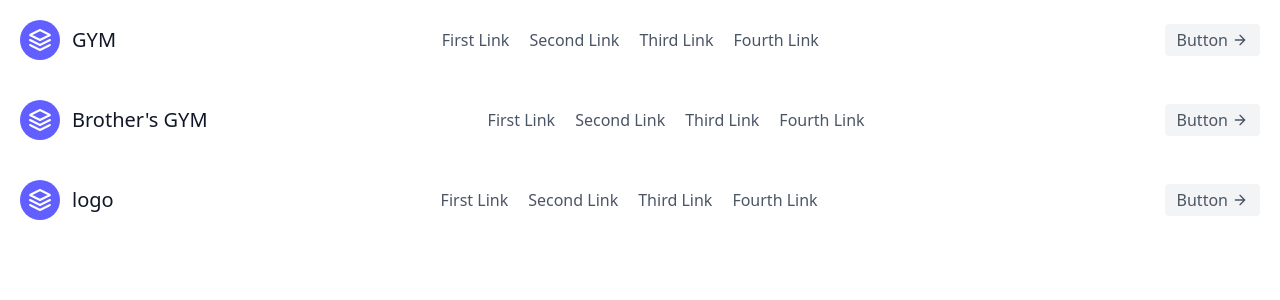
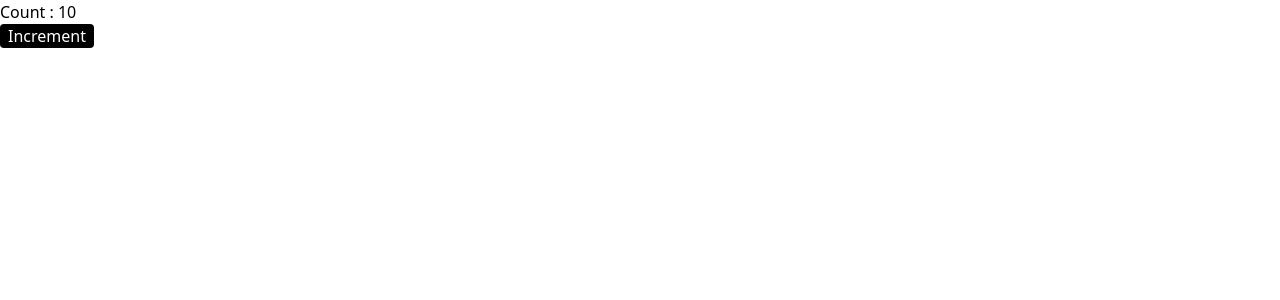
Before and after one commit to ganeshdutt100/React, a React (Vite) app in the folder code1/: page / in a window 1280 px wide. Shown: the top 300 px of the page. Built offline with nearby package versions, Linux system fonts and the light colour scheme.

Commit message:
useEffect

```diff
--- a/code1/src/App.jsx
+++ b/code1/src/App.jsx
@@ -1,26 +1,32 @@
-import FirstChild from "./components/FirstChild"
-import { Navbar } from "./components/Navbar"
+// import FirstChild from "./components/FirstChild";
+// import { Navbar } from "./components/Navbar";
+
+import Code2UseEffect from "./components/Code2UseEffect";
 
 function App() {
-
+  // const eventHandler = () => alert("Clicked!");
 
   return (
     <>
-    <Navbar logoName="GYM" />
+      {/* <Navbar logoName="GYM" />
     <Navbar logoName="Brother's GYM" />
     <Navbar  />
-    {/* <ChildComponents name="XYZ" age="23" /> */}
-    {/* <FirstChild name="Ganesh" age="xyz" />
-    <FirstChild  /> */}
+    <ChildComponents name="XYZ" age="23" />
+    <FirstChild name="Ganesh" age="xyz" />
+    <FirstChild  />
+    <ChildComponents onClick={eventHandler}></ChildComponents> */}
+
+      <Code2UseEffect />
     </>
-  )
+  );
 }
 
-// function ChildComponents(porps){
-//   return(
-//     <h1>Name :{props.name}  , Age : {props.age}  </h1>
+function ChildComponents({ onClick }) {
+  return (
+    <>
+      <button onClick={onClick}>Click me </button>
+    </>
+  );
+}
 
-//   )
-// }
-
-export default App
+export default App;
--- /dev/null
+++ b/code1/src/components/Code1UseState.jsx
@@ -0,0 +1,7 @@
+import React from "react";
+
+const Code1UseState = () => {
+  return <div></div>;
+};
+
+export default Code1UseState;
--- /dev/null
+++ b/code1/src/components/Code2UseEffect.jsx
@@ -0,0 +1,24 @@
+import React, { useState, useEffect } from "react";
+
+const Code2UseEffect = () => {
+  const [count, setCount] = useState(10);
+  useEffect(() => {
+    console.log(`count Updated ${count}`);
+  }, [count]);
+  return (
+    <div>
+      {/* useEffect(function , [dependencies]);
+       useEffect(()=>{console.log("stm")}); */}
+      <h1>Count : {count} </h1>
+      <button
+        className="bg-black text-white rounded px-2"
+        onClick={() => setCount(count + 1)}
+      >
+        Increment
+      </button>
+      {/* <button></button> */}
+    </div>
+  );
+};
+
+export default Code2UseEffect;
--- a/code1/src/styleSheet/output.css
+++ b/code1/src/styleSheet/output.css
@@ -13,6 +13,7 @@
     --color-gray-200: oklch(92.8% 0.006 264.531);
     --color-gray-600: oklch(44.6% 0.03 256.802);
     --color-gray-900: oklch(21% 0.034 264.665);
+    --color-black: #000;
     --color-white: #fff;
     --spacing: 0.25rem;
     --text-base: 1rem;
@@ -214,6 +215,9 @@
   .inline-flex {
     display: inline-flex;
   }
+  .table {
+    display: table;
+  }
   .h-4 {
     height: calc(var(--spacing) * 4);
   }
@@ -226,8 +230,11 @@
   .w-10 {
     width: calc(var(--spacing) * 10);
   }
-  .transform {
-    transform: var(--tw-rotate-x,) var(--tw-rotate-y,) var(--tw-rotate-z,) var(--tw-skew-x,) var(--tw-skew-y,);
+  .border-collapse {
+    border-collapse: collapse;
+  }
+  .resize {
+    resize: both;
   }
   .flex-col {
     flex-direction: column;
@@ -255,6 +262,9 @@
     border-style: var(--tw-border-style);
     border-width: 0px;
   }
+  .bg-black {
+    background-color: var(--color-black);
+  }
   .bg-gray-100 {
     background-color: var(--color-gray-100);
   }
@@ -266,6 +276,9 @@
   }
   .p-5 {
     padding: calc(var(--spacing) * 5);
+  }
+  .px-2 {
+    padding-inline: calc(var(--spacing) * 2);
   }
   .px-3 {
     padding-inline: calc(var(--spacing) * 3);
@@ -291,23 +304,15 @@
   .text-gray-900 {
     color: var(--color-gray-900);
   }
-  .text-red-600 {
-    color: var(--color-red-600);
-  }
   .text-white {
     color: var(--color-white);
+  }
+  .underline {
+    text-decoration-line: underline;
   }
   .outline {
     outline-style: var(--tw-outline-style);
     outline-width: 1px;
-  }
-  .filter {
-    filter: var(--tw-blur,) var(--tw-brightness,) var(--tw-contrast,) var(--tw-grayscale,) var(--tw-hue-rotate,) var(--tw-invert,) var(--tw-saturate,) var(--tw-sepia,) var(--tw-drop-shadow,);
-  }
-  .transition {
-    transition-property: color, background-color, border-color, outline-color, text-decoration-color, fill, stroke, --tw-gradient-from, --tw-gradient-via, --tw-gradient-to, opacity, box-shadow, transform, translate, scale, rotate, filter, -webkit-backdrop-filter, backdrop-filter, display, visibility, content-visibility, overlay, pointer-events;
-    transition-timing-function: var(--tw-ease, var(--default-transition-timing-function));
-    transition-duration: var(--tw-duration, var(--default-transition-duration));
   }
   .hover\:bg-gray-200 {
     &:hover {
@@ -355,26 +360,6 @@
     }
   }
 }
-@property --tw-rotate-x {
-  syntax: "*";
-  inherits: false;
-}
-@property --tw-rotate-y {
-  syntax: "*";
-  inherits: false;
-}
-@property --tw-rotate-z {
-  syntax: "*";
-  inherits: false;
-}
-@property --tw-skew-x {
-  syntax: "*";
-  inherits: false;
-}
-@property --tw-skew-y {
-  syntax: "*";
-  inherits: false;
-}
 @property --tw-border-style {
   syntax: "*";
   inherits: false;
@@ -389,83 +374,12 @@
   inherits: false;
   initial-value: solid;
 }
-@property --tw-blur {
-  syntax: "*";
-  inherits: false;
-}
-@property --tw-brightness {
-  syntax: "*";
-  inherits: false;
-}
-@property --tw-contrast {
-  syntax: "*";
-  inherits: false;
-}
-@property --tw-grayscale {
-  syntax: "*";
-  inherits: false;
-}
-@property --tw-hue-rotate {
-  syntax: "*";
-  inherits: false;
-}
-@property --tw-invert {
-  syntax: "*";
-  inherits: false;
-}
-@property --tw-opacity {
-  syntax: "*";
-  inherits: false;
-}
-@property --tw-saturate {
-  syntax: "*";
-  inherits: false;
-}
-@property --tw-sepia {
-  syntax: "*";
-  inherits: false;
-}
-@property --tw-drop-shadow {
-  syntax: "*";
-  inherits: false;
-}
-@property --tw-drop-shadow-color {
-  syntax: "*";
-  inherits: false;
-}
-@property --tw-drop-shadow-alpha {
-  syntax: "<percentage>";
-  inherits: false;
-  initial-value: 100%;
-}
-@property --tw-drop-shadow-size {
-  syntax: "*";
-  inherits: false;
-}
 @layer properties {
   @supports ((-webkit-hyphens: none) and (not (margin-trim: inline))) or ((-moz-orient: inline) and (not (color:rgb(from red r g b)))) {
     *, ::before, ::after, ::backdrop {
-      --tw-rotate-x: initial;
-      --tw-rotate-y: initial;
-      --tw-rotate-z: initial;
-      --tw-skew-x: initial;
-      --tw-skew-y: initial;
       --tw-border-style: solid;
       --tw-font-weight: initial;
       --tw-outline-style: solid;
-      --tw-blur: initial;
-      --tw-brightness: initial;
-      --tw-contrast: initial;
-      --tw-grayscale: initial;
-      --tw-hue-rotate: initial;
-      --tw-invert: initial;
-      --tw-opacity: initial;
-      --tw-saturate: initial;
-      --tw-sepia: initial;
-      --tw-drop-shadow: initial;
-      --tw-drop-shadow-color: initial;
-      --tw-drop-shadow-alpha: 100%;
-      --tw-drop-shadow-size: initial;
     }
   }
 }
```
